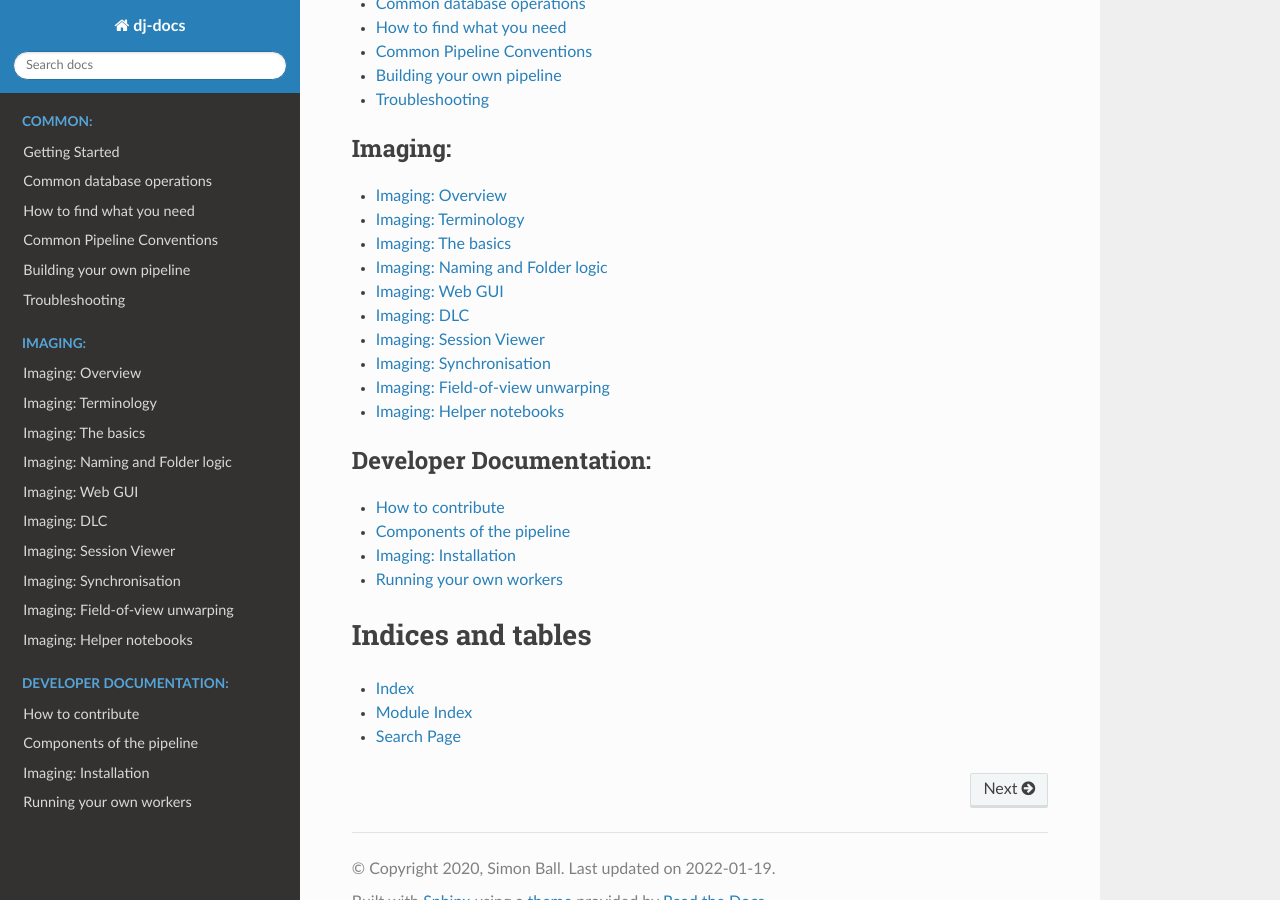
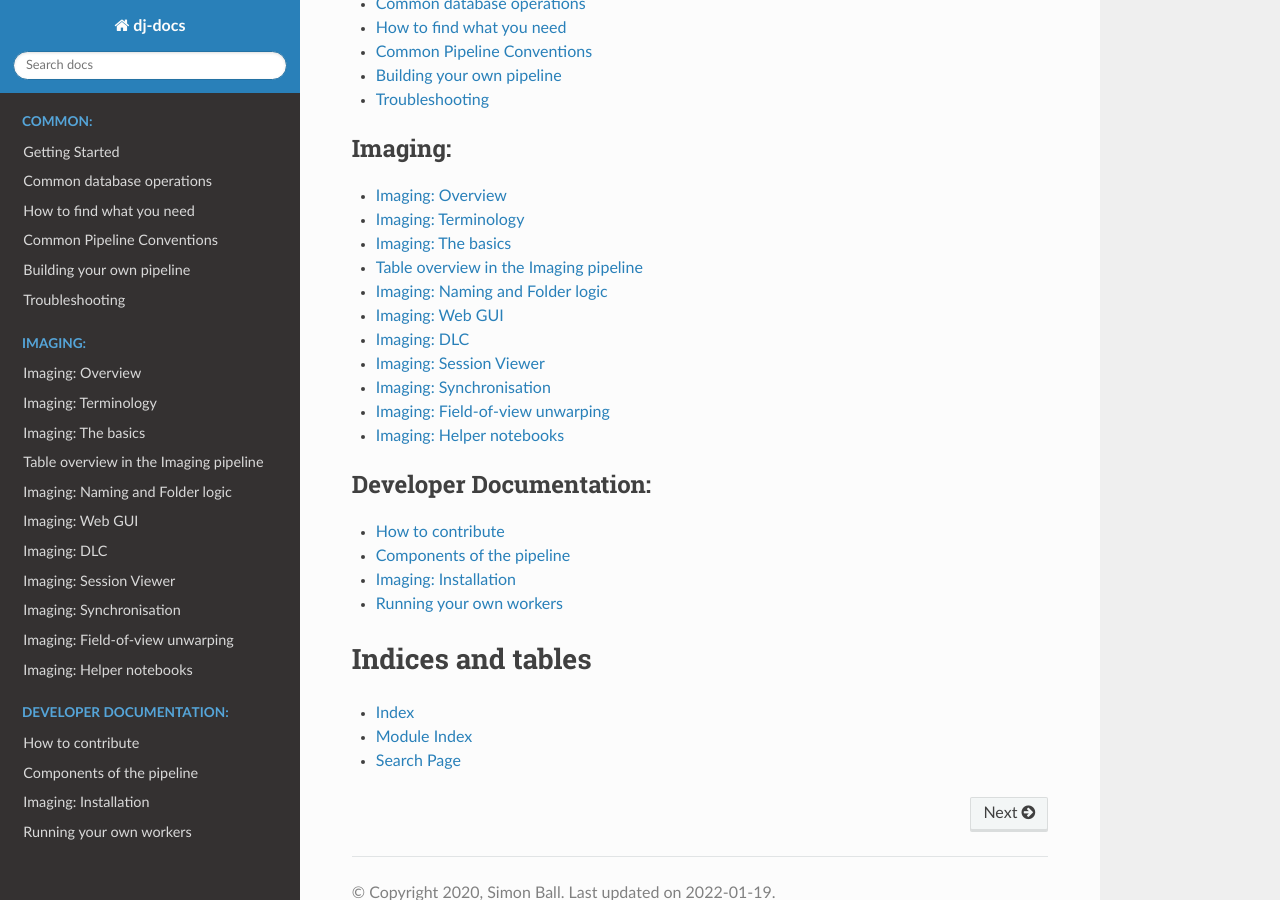
Before and after one commit to kavli-ntnu/dj-docs, a Sphinx documentation site: the page built from docs/index.rst, in a window 1280 px wide and 900 px high, scrolled down 470 px. Built offline with Sphinx 7.4.7 and the Read the Docs theme 2.0.0, drawn with Linux system fonts in a browser that asks for light colours.

Commit message:
Add table-overview to the index

```diff
--- a/docs/index.rst
+++ b/docs/index.rst
@@ -30,6 +30,7 @@
    imaging/overview
    imaging/terminology
    imaging/basics
+   imaging/table-overview
    imaging/folder-logic
    imaging/how-to-add-sessions
    imaging/dlc
```
